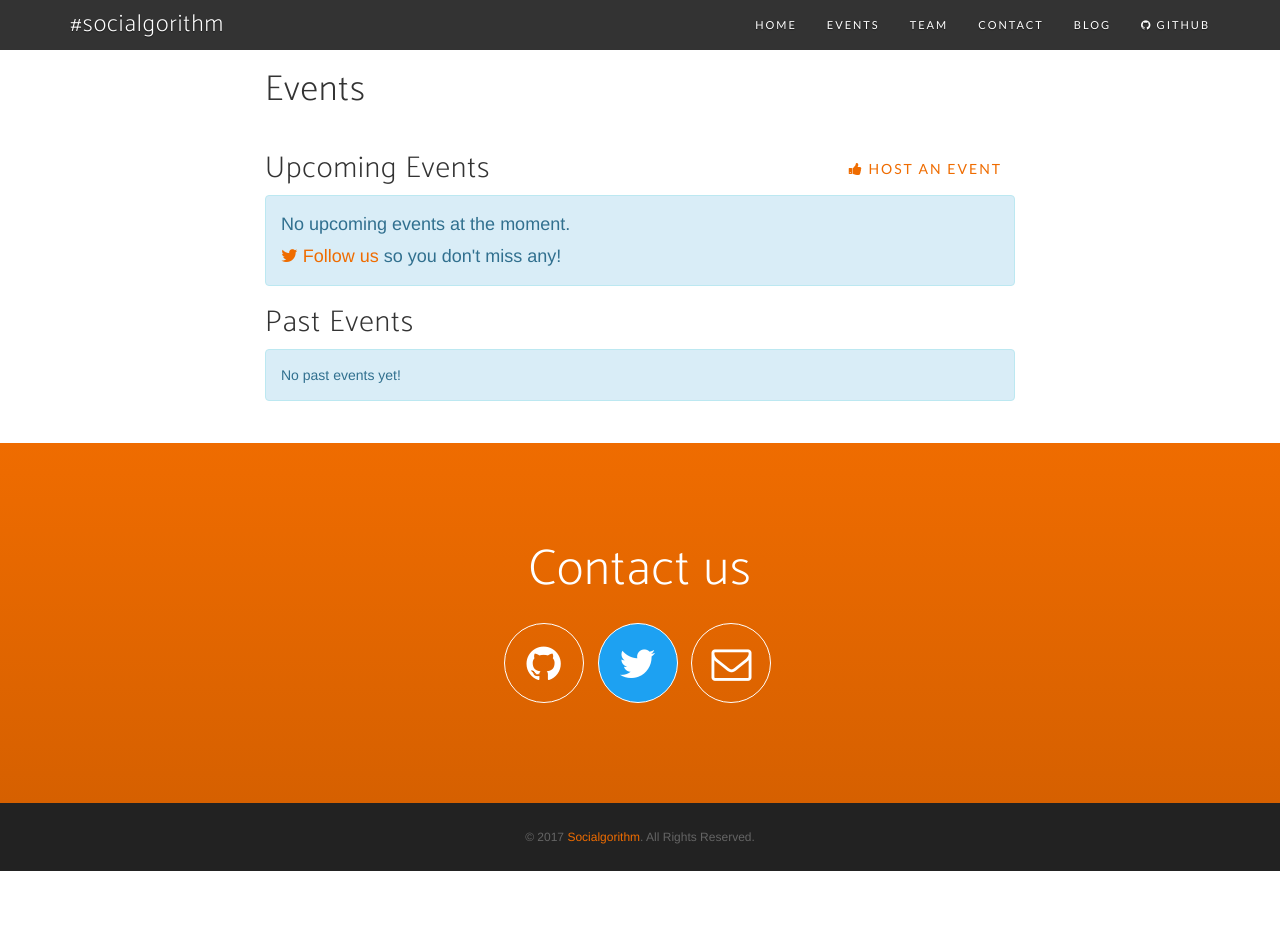
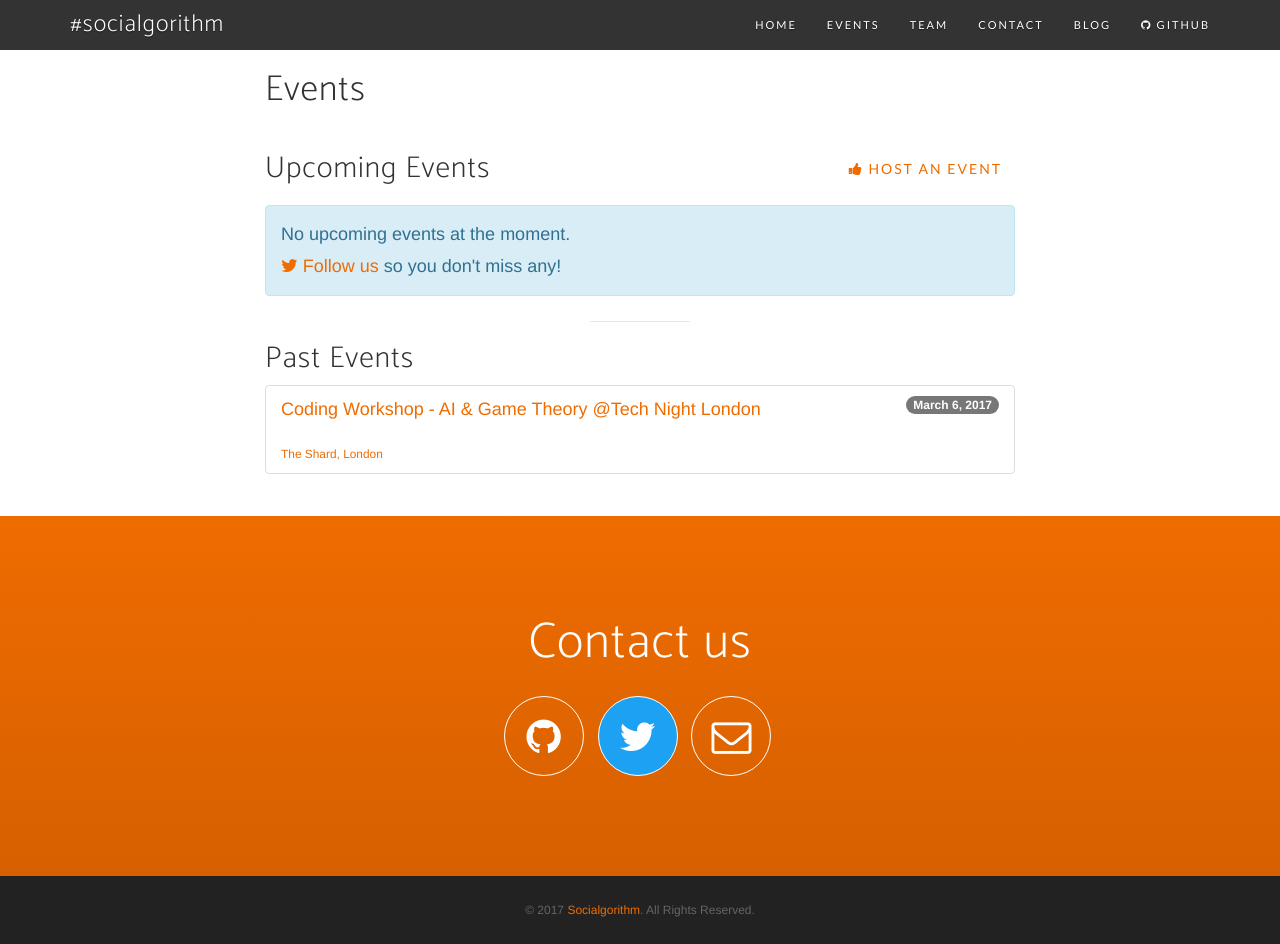
Before and after one commit to socialgorithm/socialgorithm.github.io, a Jekyll site: the page built from events.html, in a window 1280 px wide and 944 px high. Built offline with Jekyll 4.4.1, drawn with Linux system fonts in a browser that asks for light colours; nearby versions of some CDN libraries; some web fonts are replaced.

Commit message:
add post about our first event

```diff
--- a/_layouts/post.html
+++ b/_layouts/post.html
@@ -12,7 +12,13 @@ layout: default
                     {% if page.subtitle %}
                         <h2 class="subheading">{{ page.subtitle }}</h2>
                     {% endif %}
+                    {% if page.event_location and page.event_date %}
+                        <p class="meta">
+                            Event at <b>{{ page.event_location }}</b> on <b>{{ page.event_date | date: "%B %-d, %Y" }}</b>
+                        </p>
+                    {% else %}
                         <p class="meta">Posted by {% if page.author %}{{ page.author }}{% else %}{{ site.title }}{% endif %} on {{ page.date | date: "%B %-d, %Y" }}</p>
+                    {% endif %}
                     <a href="#post" class="page-scroll"><i class="fa fa-fw fa-2x fa-arrow-down"></i></a>
                 </div>
             </div>
--- /dev/null
+++ b/_posts/2017-08-12-socialgorithm-at-shard.md
@@ -0,0 +1,41 @@
+---
+layout:     post
+title:      "Coding Workshop - AI & Game Theory @Tech Night London"
+subtitle:   "Our first event"
+date:       2017-08-03
+author:     "Socialgorithm"
+header-img: "img/2017_03_06_room.jpg"
+categories: events
+event_date: 2017-03-06
+event_location: The Shard, London
+---
+
+We were invited to participate in [Tech Night London](https://www.facebook.com/media/set/?set=a.1170152843017561.1073741846.701527709880079&type=3),
+along with [WarwickTECH](https://medium.com/@WarwickTECH) at The Shard in London, in a fantastic event that we were really proud to be a part of.
+
+You can read more about the event itself in [this post by Diana Lee](https://medium.com/@dianaklee/a-new-approach-to-diversity-in-tech-5e5d978198f4) - organiser and She++ Ambassador in the UK.
+
+--------
+
+Our role in the event was to give a coding workshop to attendees, so we took the opportunity to test for the first time our [Ultimate TTT AI workshop](/host).
+
+Over the course of 1h the students learned about basic game theory and AI, and wrote algorithms to play against each other using our game server.
+One hour of course isn't close to enough, but it made for an interesting taster session to get people excited about a longer version.
+
+{% include image.html url="/img/events/shard_1/workshop.jpg" description="Bharat & Alex during the workshop." %}
+
+It was the first real test for our game server, documentation... and we received very useful feedback from everyone involved. Running an event like
+this certainly is harder than it may seem at first!
+
+{% include image.html url="/img/events/shard_1/bharat.jpg" description="Bharat helping out during the coding workshop." %}
+
+After the workshop everyone connected their algorithms to our server for the "big battle" - where each algorithm would play against everyone else's,
+and we would see the results in real time in the projector.
+
+The winner received a Raspberry PI with plenty of accessories to make anything with it, kindly provided by Morgan Stanley.
+
+{% include image.html url="/img/events/shard_1/winner.jpg" description="The winner of the Ultimate TTT competition with his prize." %}
+
+Since it was our first event we completely forgot to right down anyone's name, including our winner... :sigh: Lessons for next time!
+
+Anyway, see you in [our next event](/events)!
--- a/css/new-age.css
+++ b/css/new-age.css
@@ -414,6 +414,12 @@ footer ul li a:active,
 footer ul li a.active {
   text-decoration: none;
 }
+.post-heading {
+  text-shadow: 0 0 10px rgba(0, 0, 0, 0.9);
+  background: rgba(0, 0, 0, 0.3);
+  padding: 1em;
+  border-radius: 1em;
+}
 .bg-primary {
   background: #EF6C00;
   background: -webkit-linear-gradient(#EF6C00, #d66000);
--- a/events.html
+++ b/events.html
@@ -10,15 +10,17 @@ layout: page
 
 <h2>Upcoming Events</h2>
 
-<ul>
+<ul class="list-group">
     {% assign postCount = 0 %}
     {% for post in site.categories.events %}
-        {% capture nowunix %}{{'now' | date: '%s'}}{% endcapture %}
-        {% capture posttime %}{{post.date | date: '%s'}}{% endcapture %}
-        {% if posttime >= nowunix %}
-            {% if post.url %}
+        {% if post.url and post.event_date %}
+            {% capture nowunix %}{{'now' | date: '%s'}}{% endcapture %}
+            {% capture posttime %}{{post.event_date | date: '%s'}}{% endcapture %}
+            {% if posttime >= nowunix %}
                 {% assign postCount = postCount | plus:1 %}
-                <li><a href="{{ post.url }}">{{ post.title }}</a></li>
+                <li class="list-group-item">
+                    <a href="{{ post.url }}">{{ post.title }}</a>
+                </li>
             {% endif %}
         {% endif %}
     {% endfor %}
@@ -36,17 +38,27 @@ layout: page
     </div>
 {% endif %}
 
+<hr>
+
 <h2>Past Events</h2>
 
-<ul>
+<ul class="list-group">
     {% assign postCount = 0 %}
     {% for post in site.categories.events %}
-        {% capture nowunix %}{{'now' | date: '%s'}}{% endcapture %}
-        {% capture posttime %}{{post.date | date: '%s'}}{% endcapture %}
-        {% if posttime < nowunix %}
-            {% if post.url %}
+        {% if post.url and post.event_date %}
+            {% capture nowunix %}{{'now' | date: '%s'}}{% endcapture %}
+            {% capture posttime %}{{post.event_date | date: '%s'}}{% endcapture %}
+            {% if posttime < nowunix %}
                 {% assign postCount = postCount | plus:1 %}
-                <li><a href="{{ post.url }}">{{ post.title }}</a></li>
+                <li class="list-group-item">
+                    <a href="{{ post.url }}">
+                        <span class="badge badge-default pull-right">
+                            {{ post.event_date | date: "%B %-d, %Y" }}
+                        </span>
+                        <p>{{ post.title }}</p>
+                        <small>{{ post.event_location }}</small>
+                    </a>
+                </li>
             {% endif %}
         {% endif %}
     {% endfor %}
```
Also changed, not shown: _includes/image.html (added, +8 -0 lines), less/new-age.less (+7 -0 lines), css/new-age.min.css, img/2017_03_06_room.jpg (added), 3 other files. Lines whose indentation alone changed are shown as unchanged.
